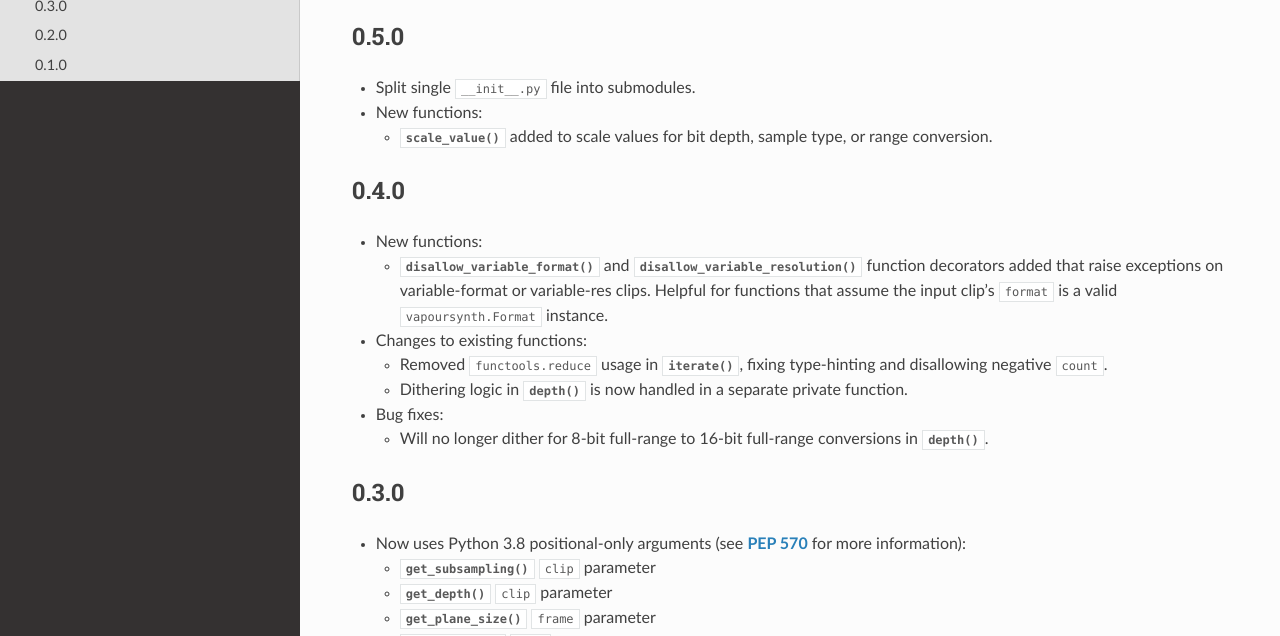
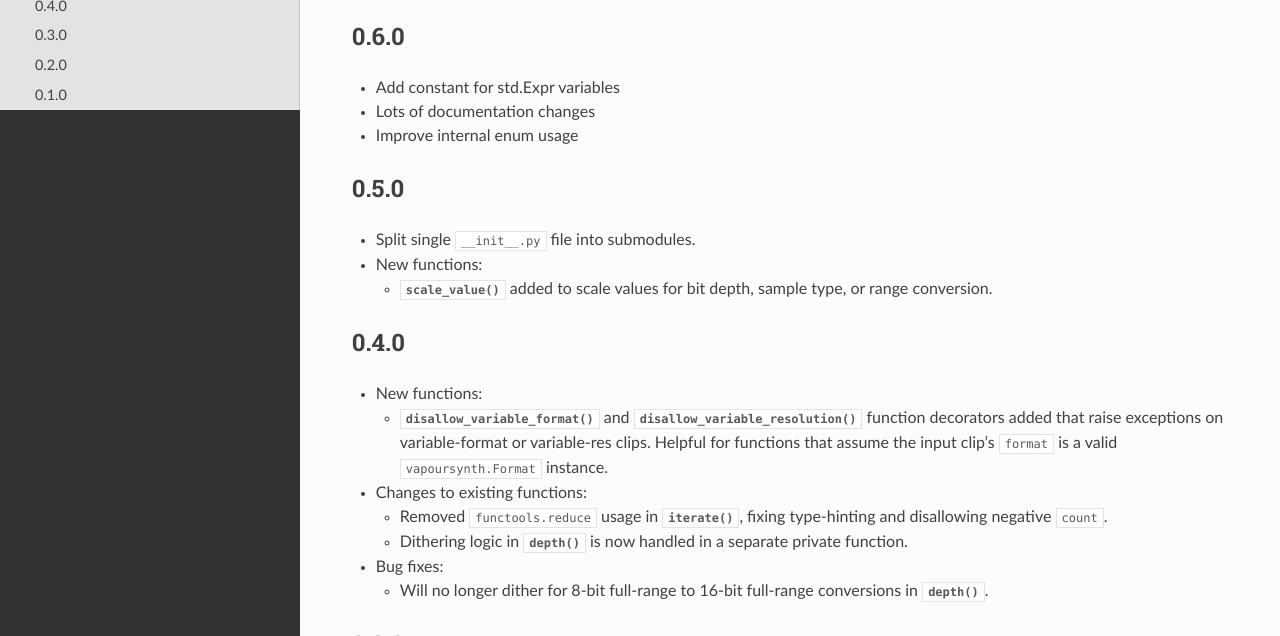
Before and after one commit to Irrational-Encoding-Wizardry/vsutil, a Sphinx documentation site: the page built from docs/versions.rst, in a window 1280 px wide and 900 px high, cut to the strip 264-900 px from the top of the window. Built offline with Sphinx 7.4.7 and the Read the Docs theme 2.0.0, drawn with Linux system fonts in a browser that asks for light colours; the version number could not be read and is left out.

Commit message:
Release 0.6.0

```diff
--- a/docs/versions.rst
+++ b/docs/versions.rst
@@ -4,6 +4,15 @@ Version History
 
 .. automodule:: vsutil
    :noindex:
+
+0.6.0
+-----
+
+..
+
+- Add constant for std.Expr variables
+- Lots of documentation changes
+- Improve internal enum usage
 
 0.5.0
 -----
```
Also changed, not shown: 1 other file.
